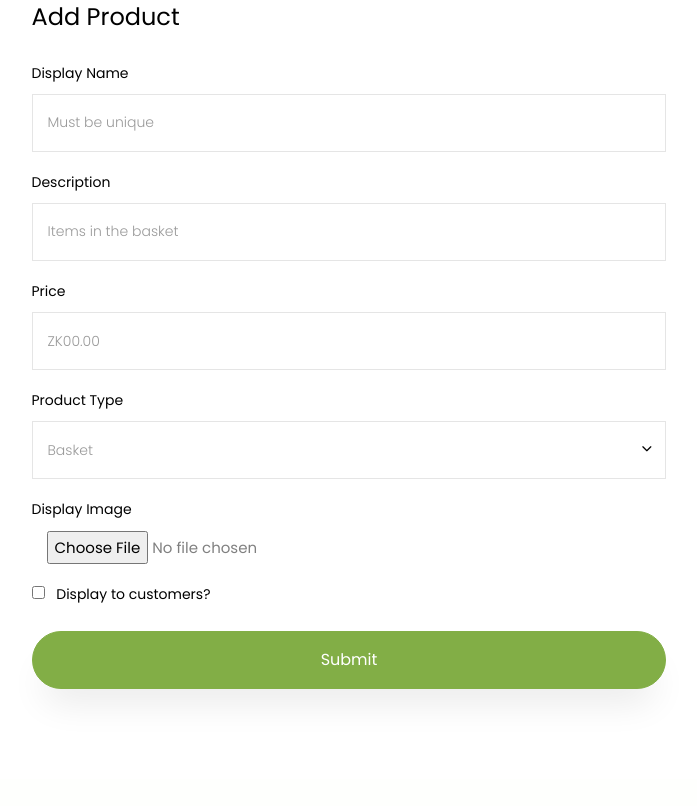
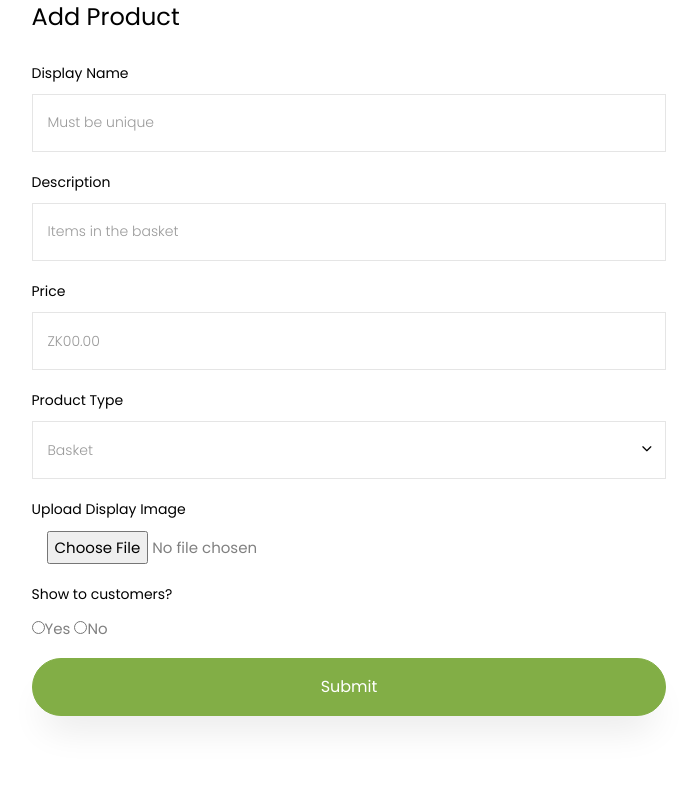
Before and after one commit to uj-student/fresh-picks, a Flask app: page /admin/products/add in a window 1280 px wide. Shown: the part 187-993 px from the top of the page, without its empty margins (291-988 px from the left). Before the commit the page ends 885 px from the top, so only its background shows below. Run offline with Flask 2, Linux system fonts and the light colour scheme; some libraries are stand-ins or nearby versions; some web fonts are replaced.

Commit message:
submit and save new items

```diff
--- a/app.py
+++ b/app.py
@@ -1,5 +1,8 @@
+import os
+import time
 import traceback
 
+from PIL import Image
 from flask import Flask, g, render_template, request, redirect, session, url_for, flash
 from werkzeug.security import generate_password_hash, check_password_hash
 
@@ -7,9 +10,6 @@ import FreshPicksUtilities
 import FreshPicksUtilities as util
 import databaseManager as db
 from FreshPicksObjects import User, UserUpdatedDetails, Orders, ProductObject
-import time
-import os
-from PIL import Image
 
 app = Flask(__name__)
 app.secret_key = b'_5#y2L"F4Q8z\n\xec]/'
@@ -290,13 +290,15 @@ def process_order():
             clear_cart()
     return render_template('cart.html')
 
-#an idea
-my_views ={
+
+# an idea
+my_views = {
     "pending": "pending_orders",
     "complete": "completed_orders",
     "cancel": "cancelled_orders",
     "all": "all_orders"
 }
+
 
 @app.route('/admin/<path:view>')
 def admin_view(view):
@@ -346,36 +348,35 @@ def toggle_product_display(product_id, display):
     db.change_product_display(display=display, product_id=product_id)
     return redirect((url_for('admin_view', view="products")))
 
+
 @app.route('/admin/products/add', methods=['POST', 'GET'])
 def add_product():
     if request.method == "POST":
         req = request.form
-        # image_location = upload_picture(req['display-image'])
-        print(req['display-image'])
-        upload_picture(req['display-image'])
+        image_location = upload_picture(request.files['display-image'])
         new_product = ProductObject(
             name=req['product-name'],
             description=req['product-description'],
             price=req['price'],
-            image="image_location",
-            is_main=req['type'],
-            is_display=req['show']
+            image="/"+image_location,
+            is_main=0 if req['type']== "extra" else 1,
+            is_display=1 if req['display'] == "yes" else 0
         )
-        print(f"{new_product} new_product")
-        # db.add_product(new_product)
+        db.add_product(new_product)
+        return redirect(url_for('add_product'))
     return render_template('admin/add_products.html')
 
 
 def upload_picture(uploaded_picture):
     f_name, f_ext = os.path.splitext(uploaded_picture.filename)
-    image_name = f_name + round(time.time()) + f_ext
-    image_path = os.path.join(app.root_path, 'static/images', image_name)
+    image_name = f_name + str(round(time.time())) + f_ext
+    # image_path = os.path.join(app.root_path, 'static/images', image_name)
+    image_path = 'static/images/' + image_name
     resize = (300, 300)
     resize_image = Image.open(uploaded_picture)
     resize_image.thumbnail(resize)
     resize_image.save(image_path)
-    return image_name
-
+    return image_path
 
 
 if __name__ == '__main__':
--- a/config.py
+++ b/config.py
@@ -3,6 +3,8 @@ from flask import Flask
 app = Flask(__name__)
 app.config['SECRET_KEY'] = 'ksAxqSFkkZ9AUzpoQCwcaAeJH0Jkt076'
 app.config['SQLITE_DB_URI'] = 'sqlite:///freshPicks.sqlite'
+app.config['UPLOAD_FOLDER'] 	# Defines path for upload folder
+app.config['MAX_CONTENT_PATH'] # Specifies maximum size of file yo be uploaded – in bytes
 
 if __name__ == '__main__':
     app.run(debug=True)
--- a/databaseManager.py
+++ b/databaseManager.py
@@ -267,3 +267,8 @@ def add_product(new_product):
         raise Exception(error)
     finally:
         close_connection(conn)
+
+
+# con = get_connection()
+# cur = con.cursor()
+# print(cur.execute("select is_displayed from products;").fetchall())
--- a/templates/admin/add_products.html
+++ b/templates/admin/add_products.html
@@ -9,7 +9,8 @@
             <div class="container">
                 <div class="row justify-content-center">
                     <div class="col-xl-7 ftco-animate">
-                        <form action="/admin/products/add" method="post" class="billing-form" enctype="multipart/form-data">
+                        <form action="/admin/products/add" method="post" class="billing-form"
+                              enctype="multipart/form-data">
                             <h3 class="mb-4 billing-heading">Add Product</h3>
                             <div class="row align-items-end">
                                 <div class="col-md-12">
@@ -50,31 +51,27 @@
                                 <div class="w-100"></div>
                                 <div class="col-md-12">
                                     <div class="form-group">
-                                        <label for="display-image">Display Image</label>
-                                        <input type="file" name="display-image" class="form-control-file col-md-6" required>
+                                        <label for="display-image">Upload Display Image</label><br>
+                                        <input type="file" name="display-image" class="form-control-file col-md-6"
+                                               required>
                                     </div>
                                 </div>
 
                                 {% if feedback %}
                                     <p class="alert-danger float-xl-none">{{ feedback }}</p>
                                 {% endif %}
-
                                 <div class="w-100"></div>
+                                <div class="col-md-12">
                                     <div class="form-group">
-                                    <div class="col-md-12">
-                                        <div class="checkbox">
-                                            <label>
-                                                <input type="checkbox" name="show" class="mr-2">
-                                                Display to customers?
-                                            </label>
-                                        </div>
+                                    <label for="display">Show to customers?</label><br>
+                                    <input type="radio" name="display" value="yes">Yes
+                                    <input type="radio" name="display" value="no">No
                                 </div>
                             </div>
                     </div>
                     <div>
                         <button type="submit" class="col-md-12 btn btn-primary py-3 px-4">Submit</button>
                     </div>
-
                     </form><!-- END -->
                 </div>
             </div>
--- a/templates/admin/manage_products.html
+++ b/templates/admin/manage_products.html
@@ -9,8 +9,9 @@
                     <div class="cart-list">
 
                         <div>
-                            <input type="button" value="Add Product +"
-                                   class="col-md-3 btn btn-black py-3 px-3">
+                            <a type="button" class="col-md-3 btn btn-black py-3 px-3" href="{{ url_for('add_product') }}">
+                                Add Product +
+                            </a>
                         </div>
                         <table class="table">
                             <thead class="thead-primary">
```
Also changed, not shown: freshPicks.sqlite. Lines whose indentation alone changed are shown as unchanged.
